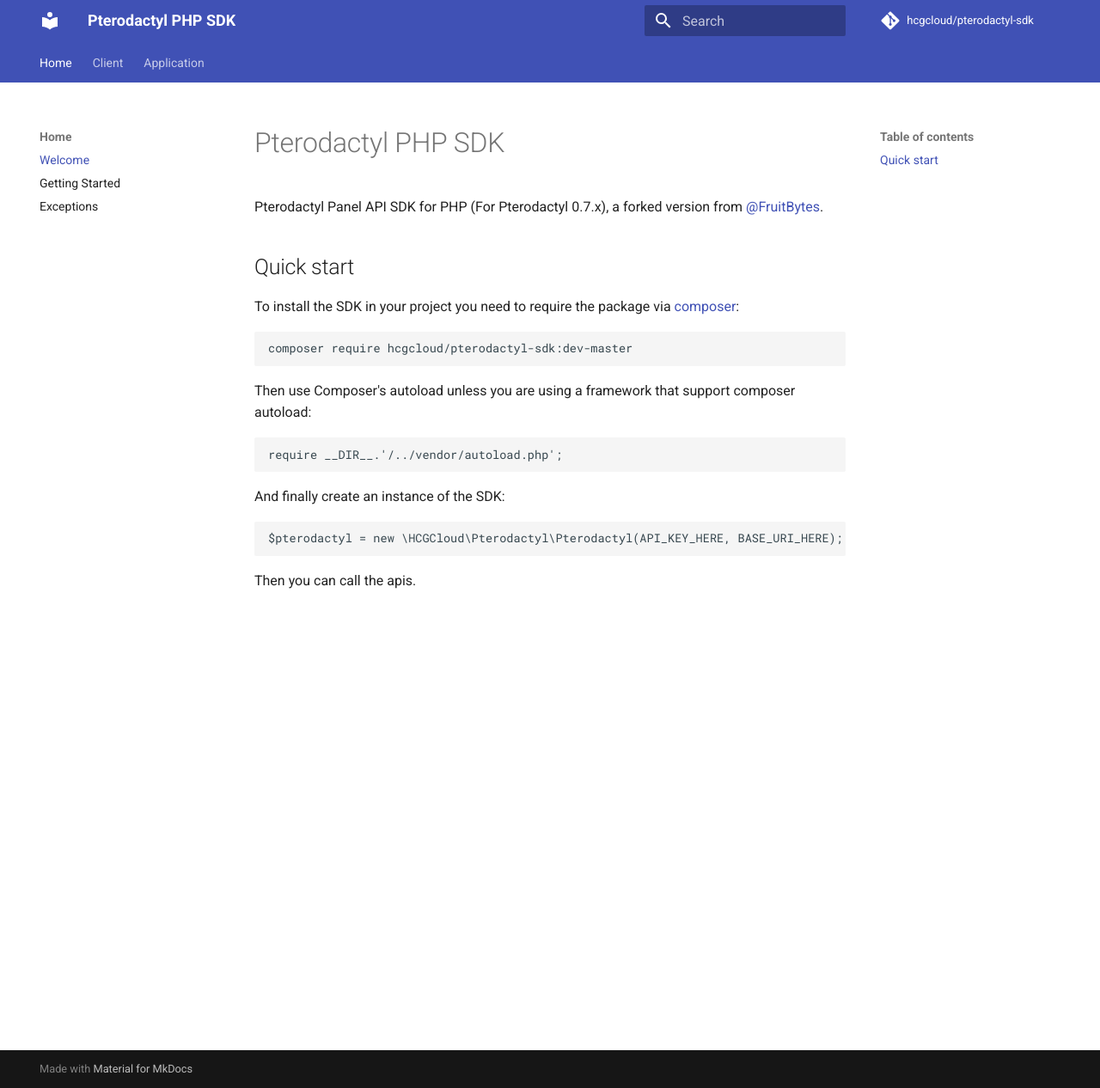
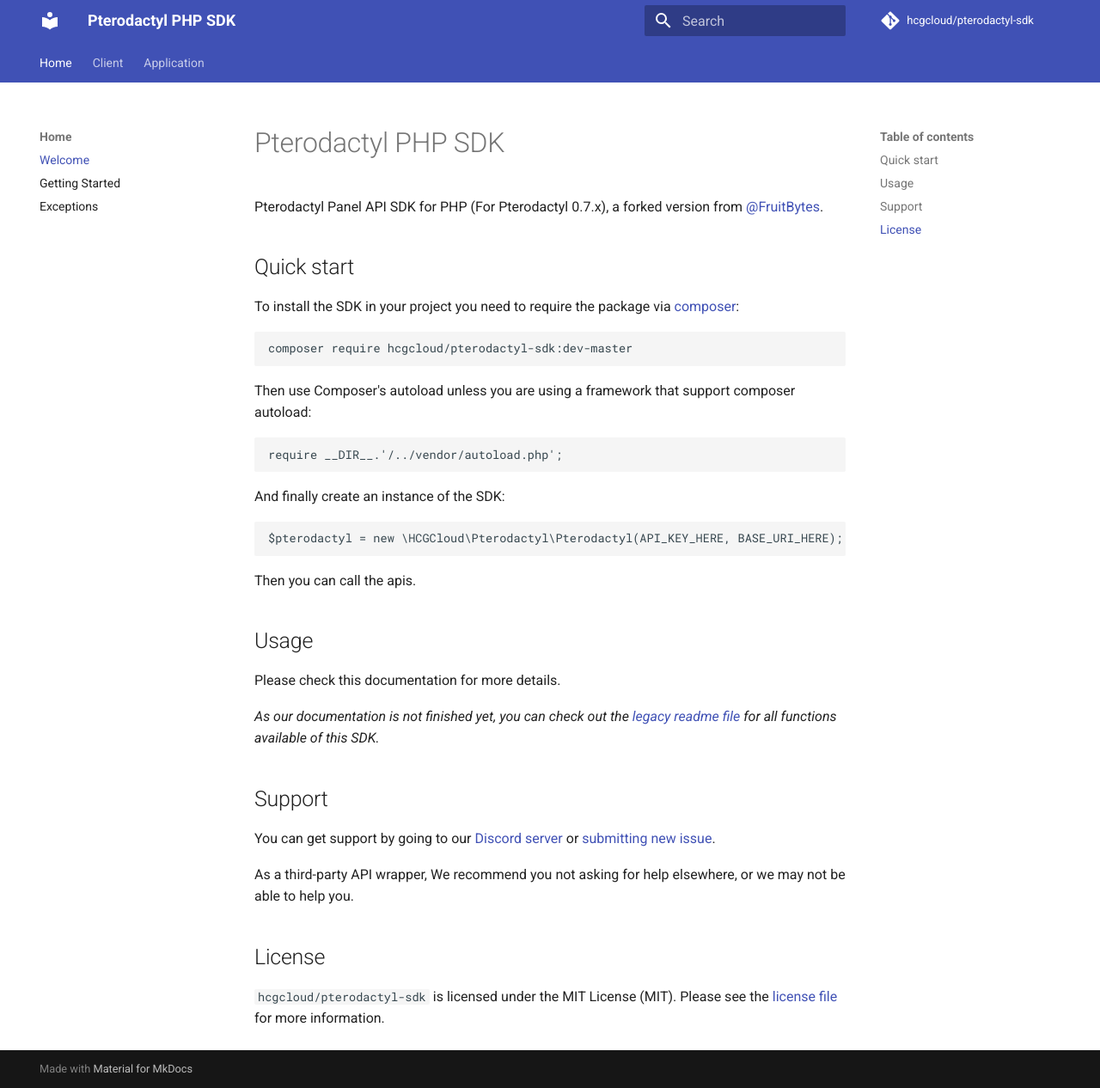
Before and after one commit to hcgcloud/pterodactyl-sdk-docs-v2, an MkDocs documentation site: the page built from docs/index.md, in a window 1280 px wide and 1266 px high. Shown: the whole window at 86% size. Built offline with MkDocs 1.6.1 and Material for MkDocs 9.7.7, drawn with Linux system fonts in a browser that asks for light colours; comment, search, counter and statistics services are not loaded.

Commit message:
Update index.md

````diff
--- a/docs/index.md
+++ b/docs/index.md
@@ -23,3 +23,20 @@
 ```
 
 Then you can call the apis.
+
+## Usage
+
+Please check this documentation for more details.
+
+*As our documentation is not finished yet, you can check out the [legacy readme file](https://github.com/hcgcloud/pterodactyl-sdk/blob/2b1759961a5a92eb95a3c9d3b045bd8410bdd43f/README.md) for all functions available of this SDK.*
+
+## Support
+
+You can get support by going to our [Discord server](https://discord.gg/5KnNVfv) or [submitting new issue](https://github.com/hcgcloud/pterodactyl-sdk/issues/new).
+
+As a third-party API wrapper, We recommend you not asking for help elsewhere, or we may not be able to help you.
+
+## License
+
+`hcgcloud/pterodactyl-sdk` is licensed under the MIT License (MIT). Please see the
+[license file](https://github.com/hcgcloud/pterodactyl-sdk/blob/master/LICENSE.md) for more information.
````
